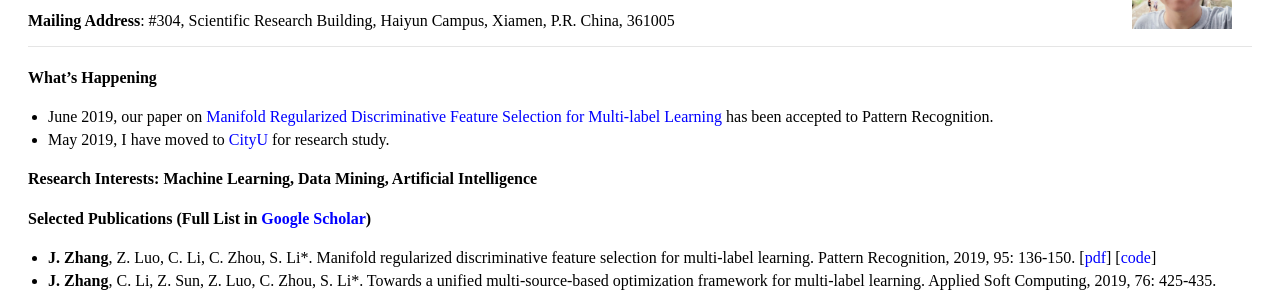
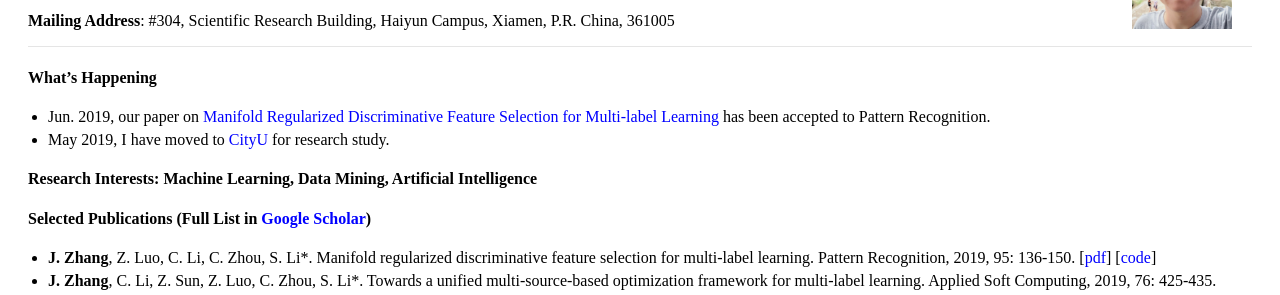
Before and after one commit to jiazhang-ml/jiazhang-ml.github.io, a Jekyll site: the page built from index.md, in a window 1280 px wide. Shown: the part 227-522 px from the top of the page. Built offline with Jekyll 4.4.1, drawn with Linux system fonts in a browser that asks for light colours.

Commit message:
Update index.md

```diff
--- a/index.md
+++ b/index.md
@@ -16,7 +16,7 @@ I am currently working towards the Ph.D. degree in the Artificial Intelligence D
 
 #### What's Happening
 
-* June 2019, our paper on [Manifold Regularized Discriminative Feature Selection for Multi-label Learning](https://www.sciencedirect.com/science/article/pii/S0031320319302341) has been accepted to Pattern Recognition.
+* Jun. 2019, our paper on [Manifold Regularized Discriminative Feature Selection for Multi-label Learning](https://www.sciencedirect.com/science/article/pii/S0031320319302341) has been accepted to Pattern Recognition.
 * May 2019, I have moved to [CityU](https://www.cityu.edu.hk/) for research study.
 
 #### Research Interests: Machine Learning, Data Mining, Artificial Intelligence
```
